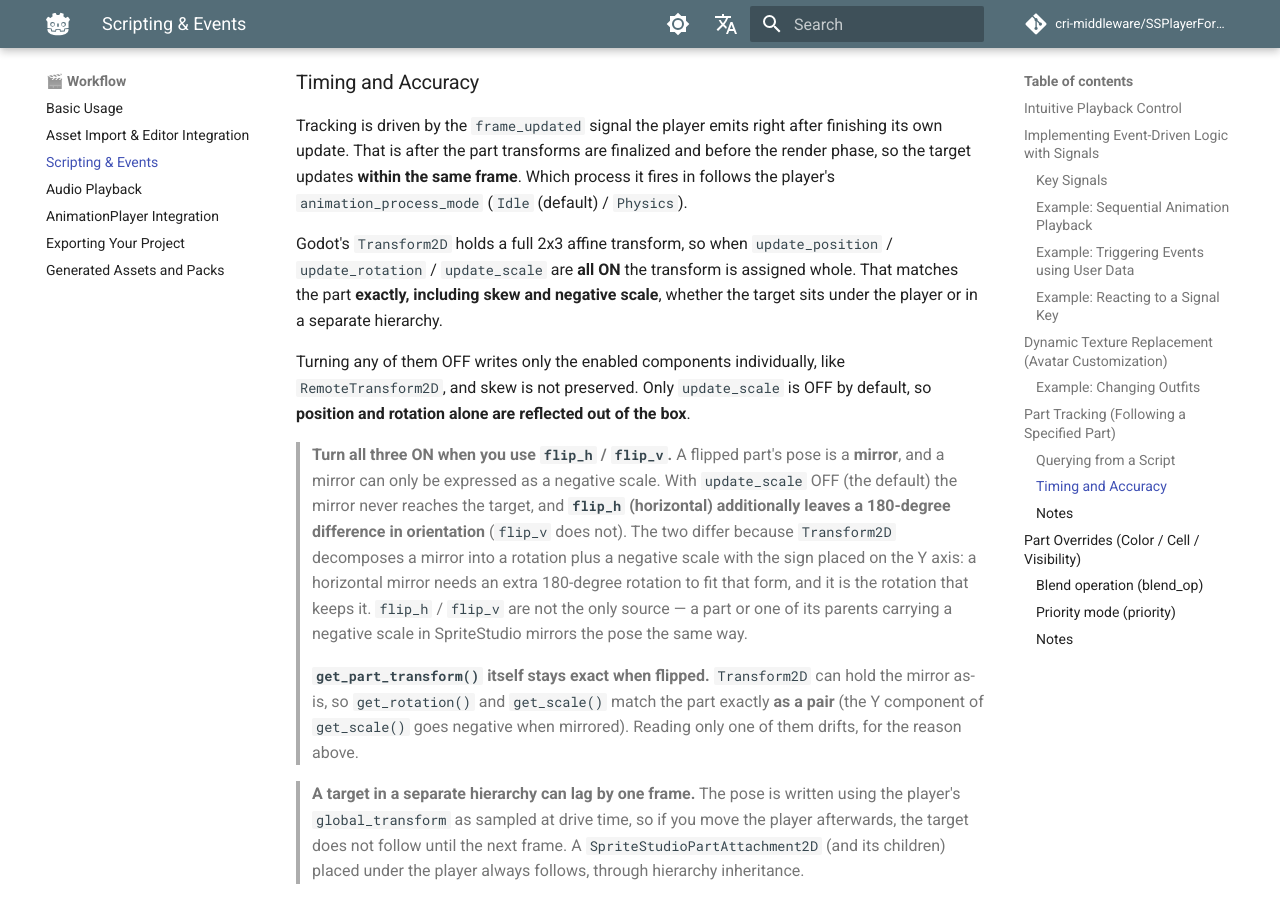
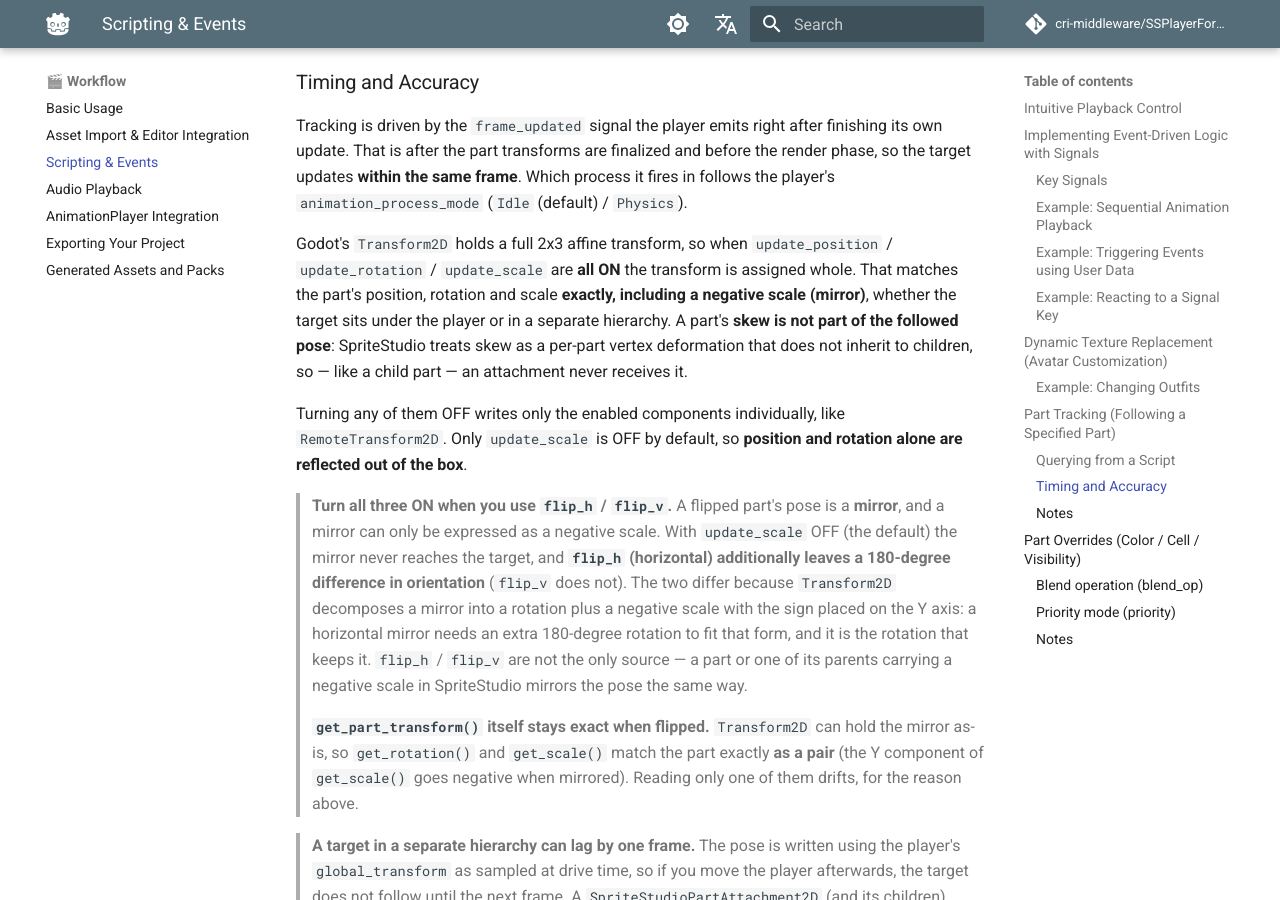
Before and after one commit to SpriteStudio/SSPlayerForGodot, an MkDocs documentation site: the page built from docs/en/workflow/usage_scripting.md, in a window 1280 px wide and 900 px high, scrolled down 6968 px. Built offline with MkDocs 1.6.1 and Material for MkDocs 9.7.7, drawn with Linux system fonts in a browser that asks for light colours; comment, search, counter and statistics services are not loaded.

Commit message:
docs: correct part-tracking Skew notes; bump SDK for the Skew fix
Skew is no longer folded into the world matrix, so the transform a
SpriteStudioPartAttachment2D follows (and get_part_transform returns)
carries no skew. Update the scripting guide (en/ja) accordingly: an
attachment reflects position/rotation/scale and the mirror, but a part's
skew — a non-inheriting per-part vertex deformation in SpriteStudio — is
not part of the followed pose.

Bump the SpriteStudio-SDK submodule to the matching runtime change
(feat: apply Skew as a non-inheriting local-vertex deform).

Claude-Session: https://claude.ai/code/session_01QgTZWEbMSX1xd87gC52guv

```diff
--- a/docs/en/workflow/usage_scripting.md
+++ b/docs/en/workflow/usage_scripting.md
@@ -188,9 +188,9 @@ func _on_frame_updated(frame_no: float):
 
 Tracking is driven by the `frame_updated` signal the player emits right after finishing its own update. That is after the part transforms are finalized and before the render phase, so the target updates **within the same frame**. Which process it fires in follows the player's `animation_process_mode` (`Idle` (default) / `Physics`).
 
-Godot's `Transform2D` holds a full 2x3 affine transform, so when `update_position` / `update_rotation` / `update_scale` are **all ON** the transform is assigned whole. That matches the part **exactly, including skew and negative scale**, whether the target sits under the player or in a separate hierarchy.
+Godot's `Transform2D` holds a full 2x3 affine transform, so when `update_position` / `update_rotation` / `update_scale` are **all ON** the transform is assigned whole. That matches the part's position, rotation and scale **exactly, including a negative scale (mirror)**, whether the target sits under the player or in a separate hierarchy. A part's **skew is not part of the followed pose**: SpriteStudio treats skew as a per-part vertex deformation that does not inherit to children, so — like a child part — an attachment never receives it.
 
-Turning any of them OFF writes only the enabled components individually, like `RemoteTransform2D`, and skew is not preserved. Only `update_scale` is OFF by default, so **position and rotation alone are reflected out of the box**.
+Turning any of them OFF writes only the enabled components individually, like `RemoteTransform2D`. Only `update_scale` is OFF by default, so **position and rotation alone are reflected out of the box**.
 
 > **Turn all three ON when you use `flip_h` / `flip_v`.** A flipped part's pose is a **mirror**, and a mirror can only be expressed as a negative scale. With `update_scale` OFF (the default) the mirror never reaches the target, and **`flip_h` (horizontal) additionally leaves a 180-degree difference in orientation** (`flip_v` does not). The two differ because `Transform2D` decomposes a mirror into a rotation plus a negative scale with the sign placed on the Y axis: a horizontal mirror needs an extra 180-degree rotation to fit that form, and it is the rotation that keeps it. `flip_h` / `flip_v` are not the only source — a part or one of its parents carrying a negative scale in SpriteStudio mirrors the pose the same way.
 >
```
Also changed, not shown: docs/ja/workflow/usage_scripting.md (+2 -2 lines).
